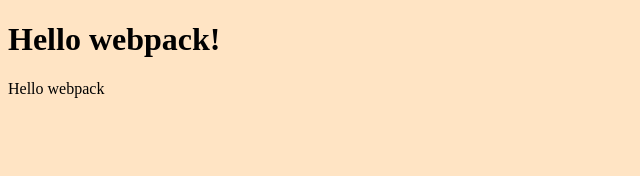
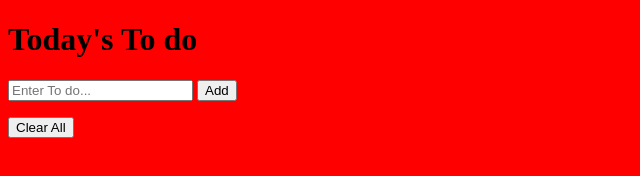
Before and after one commit to H-Ramalan/Todo-List, a website built with webpack: page src/index.html in a window 1280 px wide. Shown: the whole page, without its empty margins (0-640 px from the left). Built offline with nearby package versions, Linux system fonts and the light colour scheme.

Commit message:
todo list static page

```diff
--- a/package.json
+++ b/package.json
@@ -23,12 +23,14 @@
   "homepage": "https://github.com/H-Ramalan/Todo-List#readme",
   "devDependencies": {
     "babel-eslint": "^10.1.0",
+    "css-loader": "^6.8.1",
     "eslint": "^7.32.0",
     "eslint-config-airbnb-base": "^14.2.1",
     "eslint-plugin-import": "^2.27.5",
     "express": "^4.18.2",
     "hint": "^7.1.9",
     "html-webpack-plugin": "^5.5.3",
+    "style-loader": "^3.3.3",
     "stylelint": "^13.13.1",
     "stylelint-config-standard": "^21.0.0",
     "stylelint-csstree-validator": "^1.9.0",
--- a/src/index.html
+++ b/src/index.html
@@ -1,11 +1,21 @@
 <!DOCTYPE html>
 <html lang="en">
-<head>
-    <meta charset="UTF-8">
-    <meta name="viewport" content="width=device-width, initial-scale=1.0">
-    <title>Wbpack Exercise</title>
-</head>
-<body>
-    <h1>Hello webpack!</h1>
-</body>
+  <head>
+    <meta charset="UTF-8" />
+    <meta name="viewport" content="width=device-width, initial-scale=1.0" />
+    <title>To do List</title>
+  </head>
+  <body>
+    <h1>Today's To do</h1>
+    <div class="form-box">
+      <form action="" class="form">
+        <input type="text" placeholder="Enter To do..." class="input" />
+        <button type="submit" class="button">Add</button>
+      </form>
+    </div>
+    <div class="todo-list">
+      <ul class="list"></ul>
+      <button class="btn-clear">Clear All</button>
+    </div>
+  </body>
 </html>
--- a/src/index.js
+++ b/src/index.js
@@ -1,13 +1,2 @@
-import _ from 'lodash';
-import './style.css';
-
-function component() {
-  const element = document.createElement('div');
-  const btn = document.createElement('button');
-
-  element.innerHTML = _.join(['Hello', 'webpack'], ' ');
-
-  return element;
-}
-
-document.body.appendChild(component());
+import _ from "lodash";
+import "./style.css";
--- a/src/style.css
+++ b/src/style.css
@@ -1,3 +1,3 @@
 body {
-  background-color: bisque;
+  background-color: red;
 }
--- a/webpack.config.js
+++ b/webpack.config.js
@@ -1,26 +1,34 @@
-const path = require('path');
-const HtmlWebpackPlugin = require('html-webpack-plugin');
+const path = require("path");
+const HtmlWebpackPlugin = require("html-webpack-plugin");
 
 module.exports = {
   entry: {
-    index: './src/index.js',
+    index: "./src/index.js",
   },
 
   devServer: {
-    static: './dist',
+    static: "./dist",
   },
   plugins: [
     new HtmlWebpackPlugin({
-      template: './src/index.html',
+      template: "./src/index.html",
     }),
   ],
   output: {
-    filename: 'bundle.js',
-    path: path.resolve(__dirname, 'dist'),
+    filename: "bundle.js",
+    path: path.resolve(__dirname, "dist"),
     clean: true,
-    publicPath: '/',
+    publicPath: "/",
   },
-  optimization: {
-    runtimeChunk: 'single',
+  module: {
+    rules: [
+      {
+        test: /\.css$/i,
+        use: ["style-loader", "css-loader"],
+      },
+    ],
   },
+  // optimization: {
+  //   runtimeChunk: 'single',
+  // },
 };
```
Also changed, not shown: dist/31d6cfe0d16ae931b73c.png (deleted), dist/31d6cfe0d16ae931b73c.woff (deleted), dist/31d6cfe0d16ae931b73c.woff2 (deleted), dist/bundle.js, dist/index.html, 1 other file.
